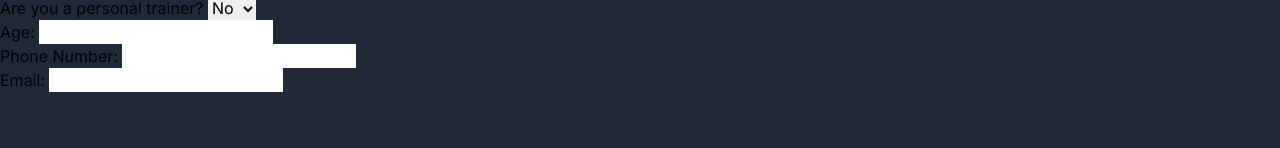
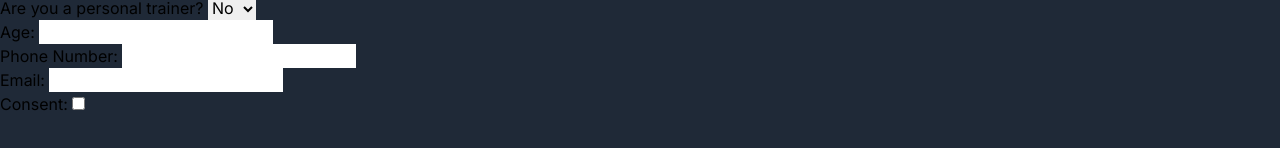
Before and after one commit to Apurcell88/ghost-gym, a Next.js app: page /sign-up in a window 1280 px wide. Shown: the part 304-452 px from the top of the page. Built offline with nearby package versions, Linux system fonts and the light colour scheme.

Commit message:
Added consent checkbox

```diff
--- a/app/sign-up/page.jsx
+++ b/app/sign-up/page.jsx
@@ -57,6 +57,11 @@ const signUpForm = () => {
           <label for="email">Email: </label>
           <input type="email" id="email" name="email" required />
         </div>
+
+        <div>
+          <label for="consent">Consent: </label>
+          <input type="checkbox" id="consent" name="consent" required />
+        </div>
       </form>
     </section>
   );
```
